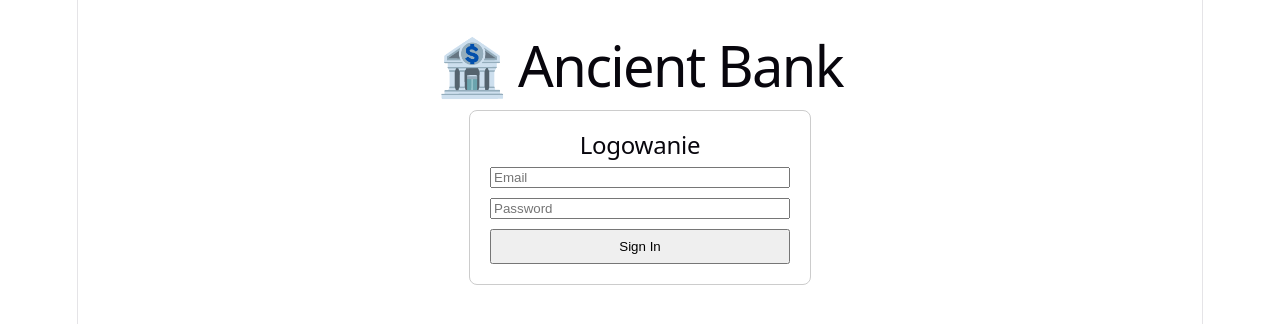
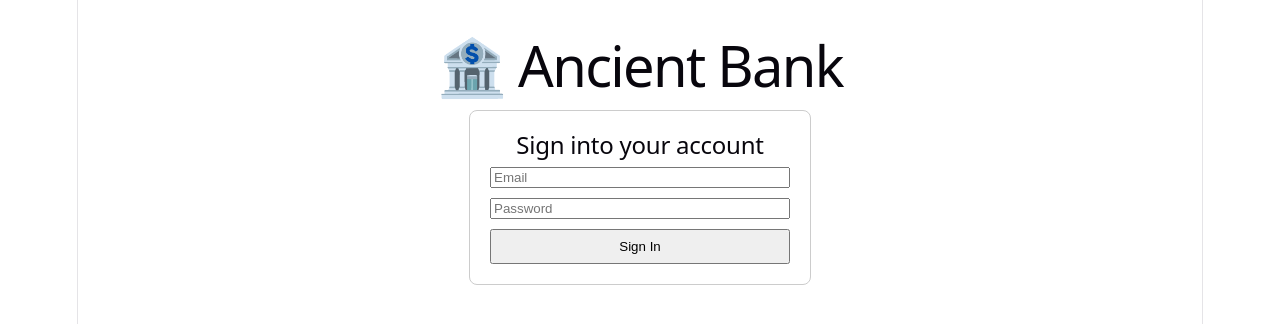
Before and after one commit to rodofrodo/fullstack-banking-app, a React (Vite) app in the folder portfolio-frontend/: page / in a window 1280 px wide. Shown: the top 324 px of the page. Built offline with nearby package versions, Linux system fonts and the light colour scheme.

Commit message:
A little change

```diff
--- a/portfolio-frontend/src/Login.jsx
+++ b/portfolio-frontend/src/Login.jsx
@@ -38,7 +38,7 @@ function Login({ onLoginSuccess }) {
             maxWidth: '300px',
             margin: '20px auto'
         }}>
-            <h2>Logowanie</h2>
+            <h2>Sign into your account</h2>
             <form onSubmit={handleLogin} style={{
                 display: 'flex',
                 flexDirection: 'column',
```
